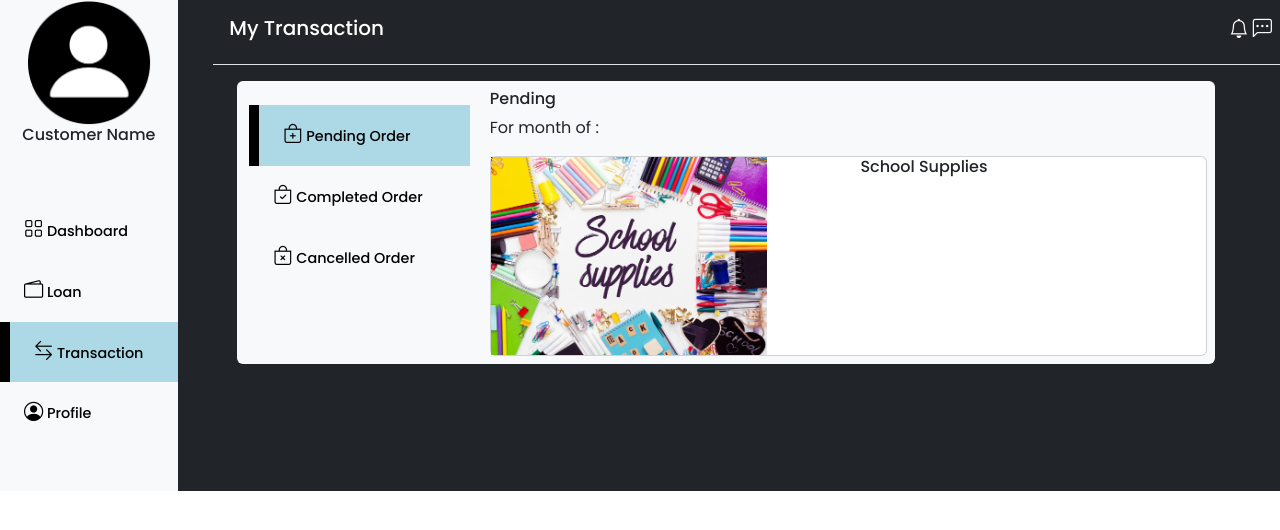
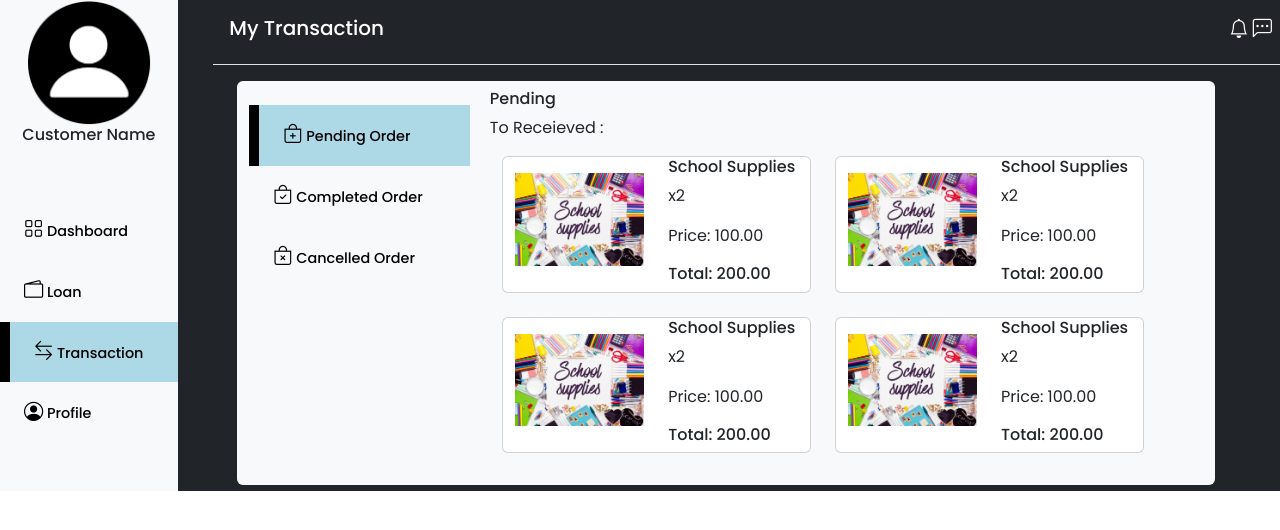
Before and after one commit to WebMaker-07/mechandise-web-app.github.io, a plain HTML site: page Exclusive Customer/excTransaction.html in a window 1280 px wide. Drawn offline with nearby package versions, Linux system fonts and the light colour scheme.

Commit message:
exclusive customer updated

```diff
--- a/Exclusive Customer/css/exc.css
+++ b/Exclusive Customer/css/exc.css
@@ -15,6 +15,7 @@
     {
         display: flex;
         flex-direction: column;
+        overflow: hidden;
     }
 .nav a
     {
@@ -51,4 +52,8 @@
         {
             display: none;
         }
+    .nav a
+        {
+            padding-left: 2%;
+        }
 }
--- a/Exclusive Customer/excTransaction.html
+++ b/Exclusive Customer/excTransaction.html
@@ -49,16 +49,66 @@
                                 <a href="#" class="" id="btnCancelled" onclick="cancelled()"><i class="bi bi-bag-x"></i> Cancelled Order</a>
                             </nav>
                         </div>
-                        <section id="pending" class=" col-9 pending p-2 ms-auto">
+                        <section id="pending" class=" col-9 p-2 mb-4">
                             <h6>Pending</h6>
-                            <p>For month of : </p>
-                            <div class="card">
-                                <div class="row">
-                                    <div class="col-6"><img src="/media/supplies.jpg" width="80%" alt="supplies"></div>
-                                    <div class="col-6">
-                                        <h6 class="card-title">School Supplies</h6>
+                            <p>To Receieved : </p>
+                            <div class="row">
+                                <div class="card col-5 mx-4">
+                                    <div class="row">
+                                        <div class="col-6 mt-3"><img src="/media/supplies.jpg" width="100%" alt="supplies"></div>
+                                        <div class="col-6">
+                                            <h6 class="card-title">School Supplies</h6>
+                                            <p>x2</p>
+                                            <p>Price: <span>100.00</span></p>
+                                            <div>
+                                                <h6>Total: 200.00</h6>
+                                            </div>
+                                        </div>
                                     </div>
                                 </div>
+                                <div class="card col-5">
+                                    <div class="row">
+                                        <div class="col-6 mt-3"><img src="/media/supplies.jpg" width="100%" alt="supplies"></div>
+                                        <div class="col-6">
+                                            <h6 class="card-title">School Supplies</h6>
+                                            <p>x2</p>
+                                            <p>Price: <span>100.00</span></p>
+                                            <div>
+                                                <h6>Total: 200.00</h6>
+                                            </div>
+                                        </div>
+                                    </div>
+                                </div>
+
+                            </div>
+                            <div class="row mt-4">
+                                <div class="card col-5 mx-4">
+                                    <div class="row">
+                                        <div class="col-6 mt-3"><img src="/media/supplies.jpg" width="100%" alt="supplies"></div>
+                                        <div class="col-6">
+                                            <h6 class="card-title">School Supplies</h6>
+                                            <p>x2</p>
+                                            <p>Price: <span>100.00</span></p>
+                                            <div>
+                                                <h6>Total: 200.00</h6>
+                                            </div>
+                                        </div>
+                                    </div>
+                                </div>
+                                <div class="card col-5">
+                                    <div class="row">
+                                        <div class="col-6 mt-3"><img src="/media/supplies.jpg" width="100%" alt="supplies"></div>
+                                        <div class="col-6">
+                                            <h6 class="card-title">School Supplies</h6>
+                                            <p>x2</p>
+                                            <p>Price: <span>100.00</span></p>
+                                            <div>
+                                                <h6>Total: 200.00</h6>
+                                            </div>
+                                        </div>
+                                    </div>
+                                </div>
+
                             </div>
                         </section>
                         <section id="completed" class=" col-9 completed p-2 ms-auto">
```
Also changed, not shown: Exclusive Customer/excDashboard.html (+8 -8 lines).
